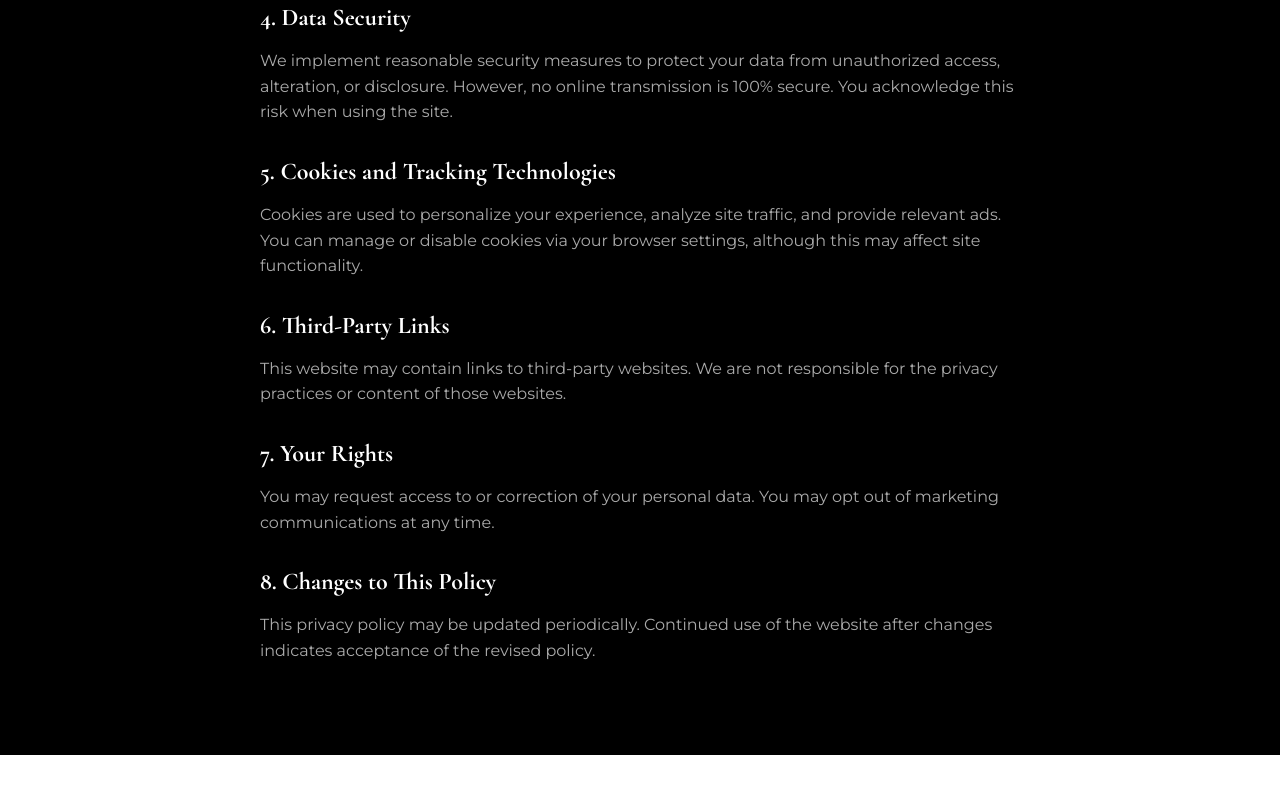
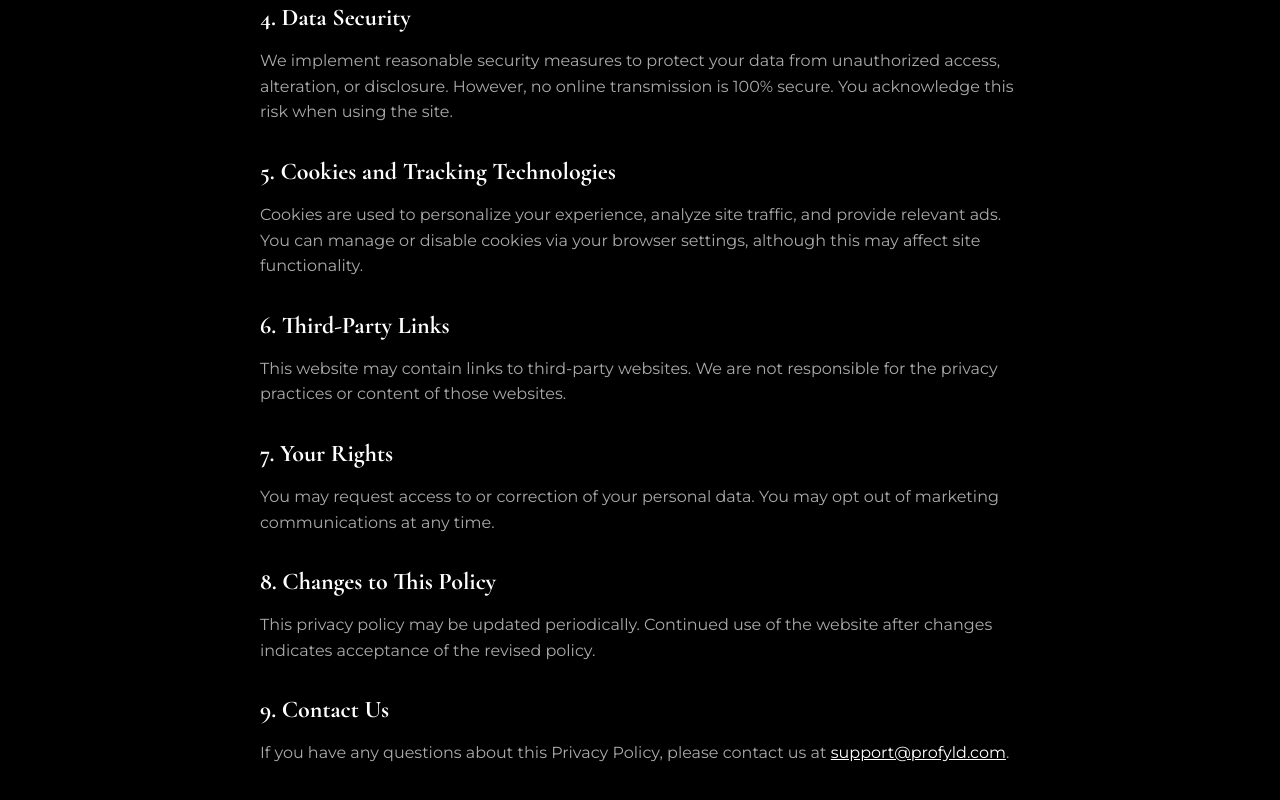
Before and after one commit to vk1010101/profyld, a Next.js app: page /privacy in a window 1280 px wide. Shown: the part 981-1781 px from the top of the page. Before the commit the page ends 1736 px from the top, so only its background shows below. Built offline with nearby package versions, Linux system fonts and the light colour scheme; no server answers.

Commit message:
Update: Add Contact Info to Privacy Policy

```diff
--- a/src/app/privacy/page.js
+++ b/src/app/privacy/page.js
@@ -79,6 +79,13 @@ export default function PrivacyPage() {
                         This privacy policy may be updated periodically. Continued use of the website after changes indicates acceptance of the revised policy.
                     </p>
                 </section>
+
+                <section style={{ marginBottom: '2rem' }}>
+                    <h2 style={{ fontSize: '1.5rem', marginBottom: '1rem', color: '#fff' }}>9. Contact Us</h2>
+                    <p style={{ lineHeight: '1.6', color: '#aaa' }}>
+                        If you have any questions about this Privacy Policy, please contact us at <a href="mailto:support@profyld.com" style={{ color: '#fff', textDecoration: 'underline' }}>support@profyld.com</a>.
+                    </p>
+                </section>
             </div>
         </div>
     );
```
